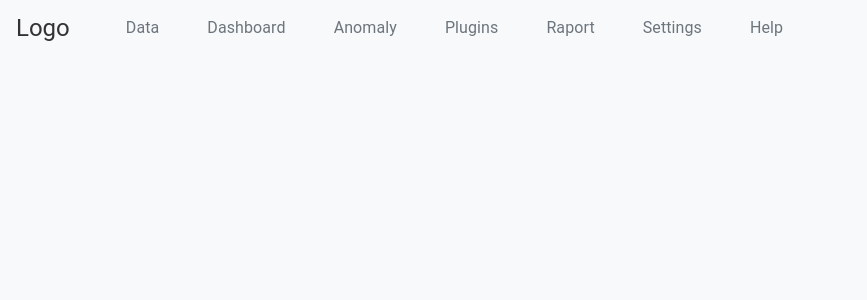
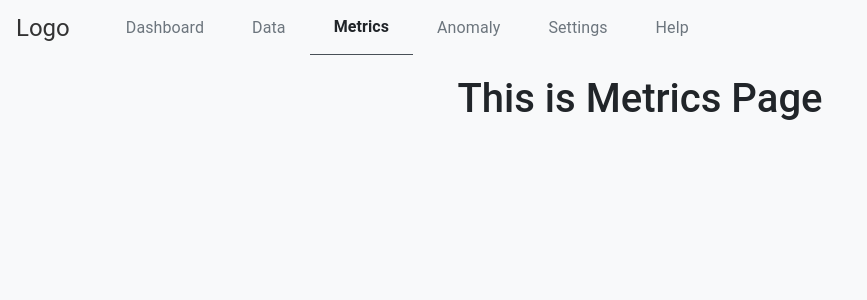
Before and after one commit to misko02/Comparison-Tool, a React (Create React App) app in the folder client/: page /metrics in a window 1280 px wide. Shown: the top 300 px of the page, without its empty margins (0-867 px from the left). Built offline with nearby package versions, Linux system fonts and the light colour scheme.

Commit message:
Refactor App routes: remove RaportPage, replace PluginsPage with MetricsPage, reorder Data <-> Dashboard

```diff
--- a/client/src/App.tsx
+++ b/client/src/App.tsx
@@ -4,8 +4,7 @@ import { NavigationMenu } from './components/Navbar/Navbar';
 import DataPage from './pages/DataPage';
 import DashboardPage from './pages/DashboardPage';
 import AnomalyPage from './pages/AnomalyPage';
-import PluginsPage from './pages/PluginsPage';
-import RaportPage from './pages/RaportPage';
+import MetricsPage from './pages/MetricsPage';
 import SettingsPage from './pages/SettingsPage';
 import HelpPage from './pages/HelpPage';
 import './App.css';
@@ -18,13 +17,12 @@ const App: React.FC = () => {
       <main>
         <Routes>
           <Route path="/" element={<Navigate to="/data" replace />} /> {/* Ustawienie domyślnej strony startowej na DataPage */}
+          <Route path="/dashboard" element={<DashboardPage />} />
           <Route path="/data" element={<DataPage />} />
-          <Route path="/dashboard" element={<DashboardPage />} />
+          <Route path="/metrics" element={<MetricsPage />} />
           <Route path="/anomaly" element={<AnomalyPage />} />
-          <Route path="/plugins" element={<PluginsPage />} />
-          <Route path="/raport" element={<RaportPage />} />
-          <Route path="/settings" element={<SettingsPage />} />
-          <Route path="/help" element={<HelpPage />} />
+          <Route path="/settings" element={<SettingsPage />}/>
+          <Route path="/help" element={<HelpPage />}/>
         </Routes>
       </main>
     </div>
--- a/client/src/components/Navbar/Navbar.tsx
+++ b/client/src/components/Navbar/Navbar.tsx
@@ -10,13 +10,12 @@ interface NavItem {
 export const NavigationMenu = (): JSX.Element => {
   // Array with the list of menu subpages, their names, and paths
   const navItems: NavItem[] = [
-    { text: 'Data', to: '/data' },
-    { text: 'Dashboard', to: '/dashboard' },
-    { text: 'Anomaly', to: '/anomaly' },
-    { text: 'Plugins', to: '/plugins' },
-    { text: 'Raport', to: '/raport' },
-    { text: 'Settings', to: '/settings' },
-    { text: 'Help', to: '/help' },
+    { text: "Dashboard", to: "/dashboard" },
+    { text: "Data", to: "/data" },
+    { text: "Metrics", to: "/metrics" },
+    { text: "Anomaly", to: "/anomaly" },
+    { text: "Settings", to: "/settings" },
+    { text: "Help", to: "/help" }
   ];
 
   return (
--- /dev/null
+++ b/client/src/pages/MetricsPage.tsx
@@ -0,0 +1,7 @@
+import React from 'react';
+
+const MetricsPage: React.FC = () => {
+  return <h1>This is Metrics Page</h1>;
+};
+
+export default MetricsPage;
--- a/client/src/pages/PluginsPage.tsx
+++ /dev/null
@@ -1,7 +0,0 @@
-import React from 'react';
-
-const PluginsPage: React.FC = () => {
-  return <h1>This is Plugins Page</h1>;
-};
-
-export default PluginsPage;
--- a/client/src/pages/RaportPage.tsx
+++ /dev/null
@@ -1,7 +0,0 @@
-import React from 'react';
-
-const RaportPage: React.FC = () => {
-  return <h1>This is Raport Page</h1>;
-};
-
-export default RaportPage;
```
